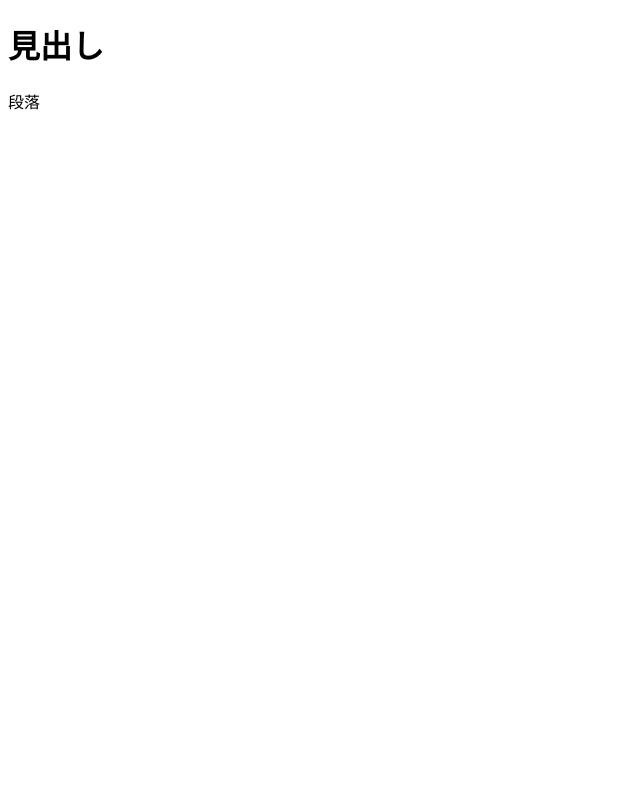
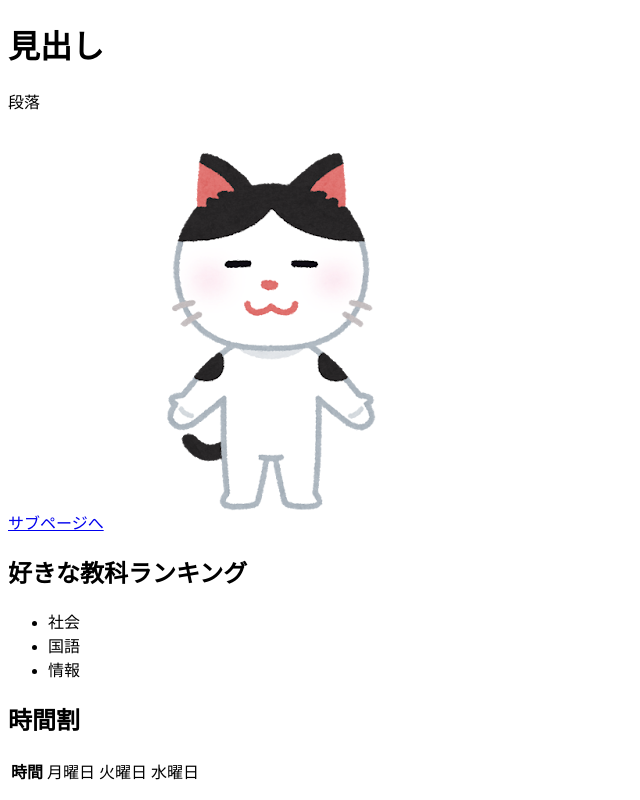
Before and after one commit to hachi-6/hachi-6.github.io, a plain HTML site: page index.html in a window 1280 px wide. Shown: the whole page, without its empty margins (0-640 px from the left). Drawn offline with Linux system fonts and the light colour scheme.

Commit message:
first commit

```diff
--- a/index.html
+++ b/index.html
@@ -7,5 +7,24 @@
   <body>
     <h1>⾒出し</h1>
     <p>段落</p>
+    <a href="./another.html">サブページへ</a>
+    <img src="./icon.png" alt="立っている猫のアイコン" />
+    <h2>好きな教科ランキング</h2>
+    <ul>
+      <li>社会</li>
+      <li>国語</li>
+      <li>情報</li>
+    </ul>
+    <h2>時間割</h2>
+    <table>
+      <thead>
+        <tr>
+          <th>時間</th>
+          <td>月曜日</td>
+          <td>火曜日</td>
+          <td>水曜日</td>
+        </tr>
+      </thead>
+    </table>
   </body>
 </html>
```
Also changed, not shown: another.html (added, +10 -0 lines), icon.png (added).
